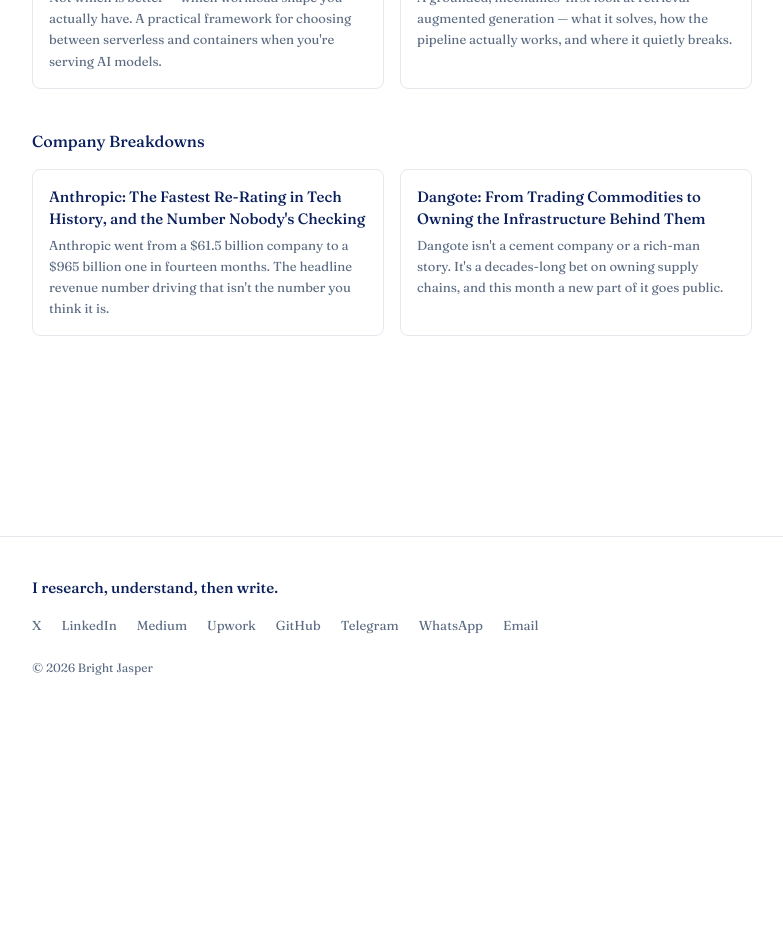
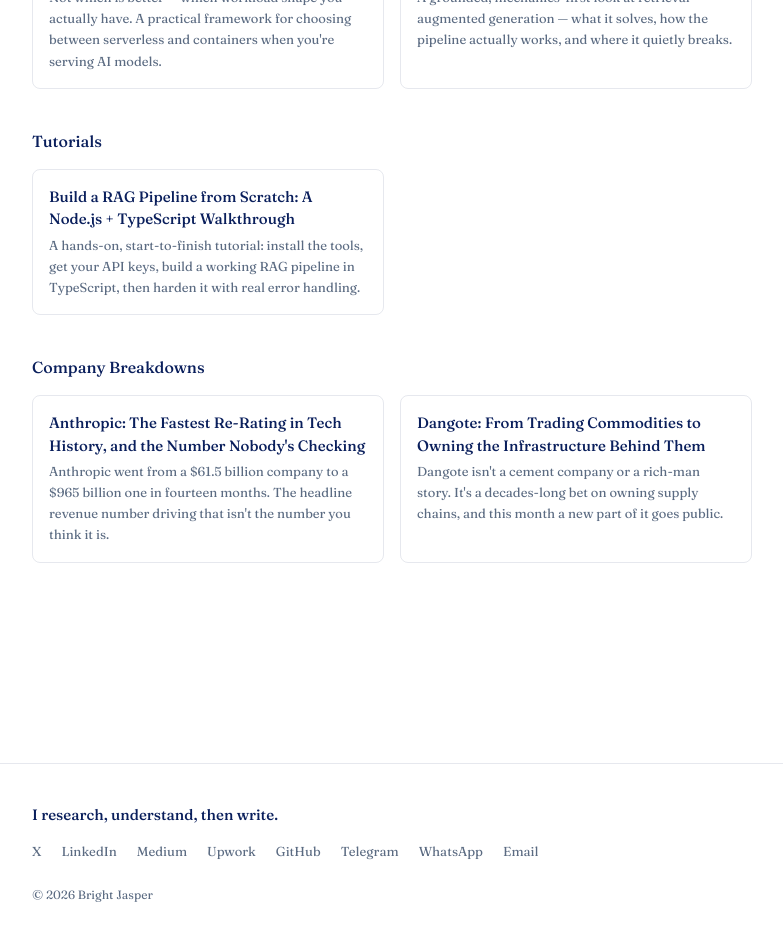
Before and after one commit to Aura-pix/bright-jasper, a Next.js app: page /writing-samples in a window 1280 px wide. Shown: the part 1020-1946 px from the top of the page, without its empty margins (248-1031 px from the left). Before the commit the page ends 1737 px from the top, so only its background shows below. Built offline with nearby package versions, Linux system fonts and the light colour scheme.

Commit message:
Revise writing samples metadata and categories
Updated the description and categories in metadata.

```diff
--- a/app/writing-samples/page.js
+++ b/app/writing-samples/page.js
@@ -3,10 +3,10 @@
 
 export const metadata = {
   title: 'Writing samples — Bright Jasper',
-  description: 'A curated set of technical documentation, research, and guides.',
+  description: 'A curated set of technical documentation, research, tutorials and guides.',
 };
 
-const CATEGORIES = ['Technical Documentations', 'User Guides', 'Research Explainers', 'Technical Explainers', 'Documentation Audits', 'Company Breakdowns'];
+const CATEGORIES = ['Technical Documentations', 'User Guides', 'Research Explainers', 'Technical Explainers', 'Tutorials', 'Documentation Audits', 'Company Breakdowns'];
 
 export default function WritingSamplesPage() {
   const samples = getAllSamples();
```
